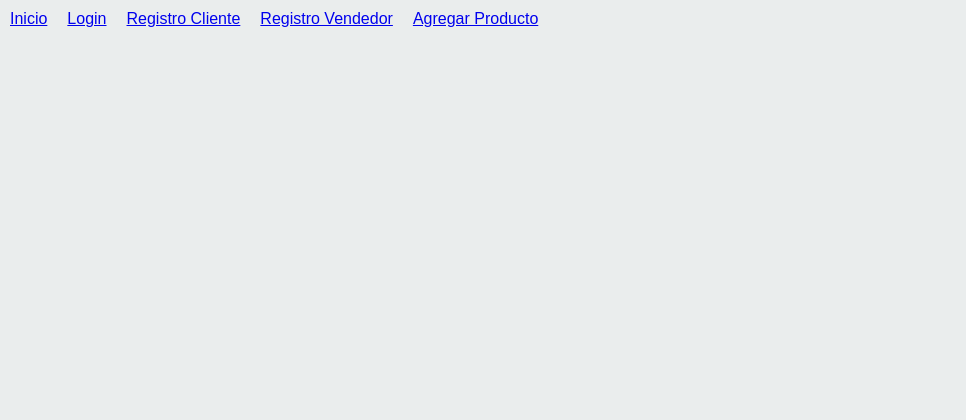
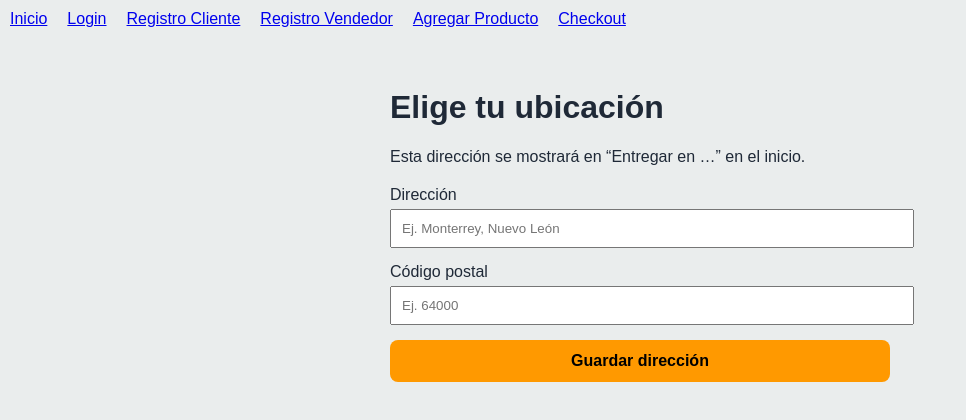
Before and after one commit to Erick-MSD/Amazon_Equipo_1, a React (Vite) app in the folder client/: page /elige-ubicacion in a window 1280 px wide. Shown: the top 420 px of the page, without its empty margins (0-966 px from the left). Built offline with nearby package versions, Linux system fonts and the light colour scheme.

Commit message:
Agregada lógica de dirección con localStorage y página de ubicación

```diff
--- a/client/src/App.tsx
+++ b/client/src/App.tsx
@@ -5,11 +5,12 @@ import Home from './pages/Home'
 import RegistroCliente from './pages/RegistroCliente'
 import RegistroVendedor from './pages/RegistroVendedor'
 import AgregarProducto from './pages/AgregarProducto'
+import Checkout from './pages/Checkout'
+import EligeUbicacion from './pages/EligeUbicacion' // ⬅️ NUEVO
 import logoSvg from './assets/img/Amazon_logo.svg'
 
 export default function App() {
   return (
-
     <div className="app-wrapper">
       {/* Navegación superior */}
       <nav style={{ display: "flex", gap: "20px", padding: "10px" }}>
@@ -18,6 +19,7 @@ export default function App() {
         <Link to="/registro-cliente">Registro Cliente</Link>
         <Link to="/registro-vendedor">Registro Vendedor</Link>
         <Link to="/add-product">Agregar Producto</Link>
+        <Link to="/checkout">Checkout</Link> {/* SOLO PARA PRUEBAS */}
       </nav>
 
       {/* Rutas principales */}
@@ -27,6 +29,10 @@ export default function App() {
         <Route path="/registro-cliente" element={<RegistroCliente />} />
         <Route path="/registro-vendedor" element={<RegistroVendedor />} />
         <Route path="/add-product" element={<AgregarProducto />} />
+        <Route path="/checkout" element={<Checkout />} />
+
+        {/* NUEVA RUTA */}
+        <Route path="/elige-ubicacion" element={<EligeUbicacion />} />
       </Routes>
     </div>
   )
--- /dev/null
+++ b/client/src/pages/Checkout.tsx
@@ -0,0 +1,15 @@
+import React from "react";
+
+export default function Checkout() {
+  const direccion = localStorage.getItem("direccion_envio") || "Sin dirección";
+
+  return (
+    <div style={{ padding: "40px" }}>
+      <h1>Checkout</h1>
+
+      <p><strong>Dirección de envío:</strong> {direccion}</p>
+
+      <p>Aquí tus compañeros agregarán el resumen del carrito y el pago más adelante.</p>
+    </div>
+  );
+}
--- /dev/null
+++ b/client/src/pages/EligeUbicacion.tsx
@@ -0,0 +1,86 @@
+import React, { useState } from "react";
+import { useNavigate } from "react-router-dom";
+
+export default function EligeUbicacion() {
+  const [direccion, setDireccion] = useState("");
+  const [codigo, setCodigo] = useState("");
+  const [error, setError] = useState("");
+  const navigate = useNavigate();
+
+  const guardarDireccion = () => {
+    if (!direccion.trim() || !codigo.trim()) {
+      setError("Por favor completa todos los campos.");
+      return;
+    }
+
+    if (codigo.length < 5 || isNaN(Number(codigo))) {
+      setError("Código postal inválido.");
+      return;
+    }
+
+    const final = `${direccion} ${codigo}`;
+    localStorage.setItem("direccion_envio", final);
+
+    navigate("/"); // Regresa al home
+  };
+
+  return (
+    <div style={{ padding: "30px", maxWidth: "500px", margin: "0 auto" }}>
+      <h1>Elige tu ubicación</h1>
+      <p>Esta dirección se mostrará en “Entregar en …” en el inicio.</p>
+
+      <div style={{ marginTop: "20px" }}>
+        <label>Dirección</label>
+        <input
+          type="text"
+          placeholder="Ej. Monterrey, Nuevo León"
+          value={direccion}
+          onChange={(e) => setDireccion(e.target.value)}
+          style={{
+            display: "block",
+            width: "100%",
+            padding: "10px",
+            marginTop: "5px",
+            marginBottom: "15px",
+          }}
+        />
+
+        <label>Código postal</label>
+        <input
+          type="text"
+          placeholder="Ej. 64000"
+          value={codigo}
+          maxLength={5}
+          onChange={(e) => setCodigo(e.target.value)}
+          style={{
+            display: "block",
+            width: "100%",
+            padding: "10px",
+            marginTop: "5px",
+            marginBottom: "15px",
+          }}
+        />
+
+        {error && (
+          <p style={{ color: "red", marginBottom: "10px" }}>{error}</p>
+        )}
+
+        <button
+          onClick={guardarDireccion}
+          style={{
+            width: "100%",
+            padding: "12px",
+            background: "#ff9900",
+            border: "none",
+            fontSize: "16px",
+            borderRadius: "8px",
+            cursor: "pointer",
+            fontWeight: "bold",
+          }}
+        >
+          Guardar dirección
+        </button>
+      </div>
+    </div>
+  );
+}
--- a/client/src/pages/Home.tsx
+++ b/client/src/pages/Home.tsx
@@ -1,8 +1,9 @@
 import React, { useState, useEffect } from 'react'
-import { Link } from 'react-router-dom'
+import { Link, useNavigate } from 'react-router-dom'
 import logoSvg from '../assets/img/Amazon_logo.svg'
 
 const Home: React.FC = () => {
+  const navigate = useNavigate()
   const [currentSlide, setCurrentSlide] = useState(0)
 
   const slides = [
@@ -11,11 +12,21 @@ const Home: React.FC = () => {
     'https://m.media-amazon.com/images/I/71U-Q+N7PXL._SX3000_.jpg'
   ]
 
+  const [direccionDisplay, setDireccionDisplay] = useState("México 01000")
+
   useEffect(() => {
     const timer = setInterval(() => {
       setCurrentSlide((prev) => (prev + 1) % slides.length)
     }, 4000)
     return () => clearInterval(timer)
+  }, [])
+
+  useEffect(() => {
+    // Leer dirección guardada en localStorage (si existe)
+    const guardada = localStorage.getItem("direccion_envio")
+    if (guardada) {
+      setDireccionDisplay(guardada)
+    }
   }, [])
 
   return (
@@ -30,10 +41,14 @@ const Home: React.FC = () => {
             <span className="amazon-logo-com">.com.mx</span>
           </Link>
 
-          {/* Deliver to */}
-          <div className="amazon-deliver">
+          {/* Deliver to — AHORA CLICKEABLE */}
+          <div
+            className="amazon-deliver"
+            onClick={() => navigate("/elige-ubicacion")}
+            style={{ cursor: "pointer" }}
+          >
             <div className="amazon-deliver-line1">Entregar en</div>
-            <div className="amazon-deliver-line2">📍 México 01000</div>
+            <div className="amazon-deliver-line2">📍 {direccionDisplay}</div>
           </div>
 
           {/* Search Bar */}
```
Also changed, not shown: package.json (added, +8 -0 lines), 2 other files (tests, documents, lock files or other folders).
